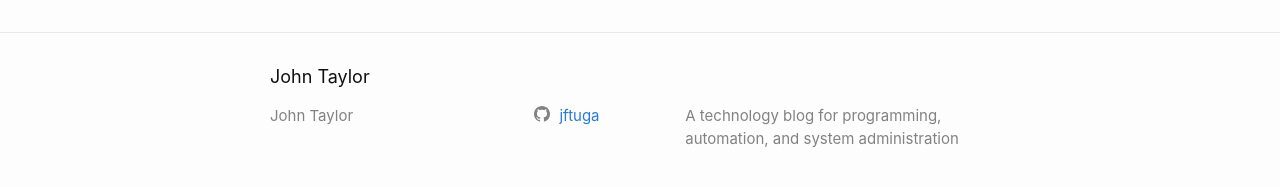
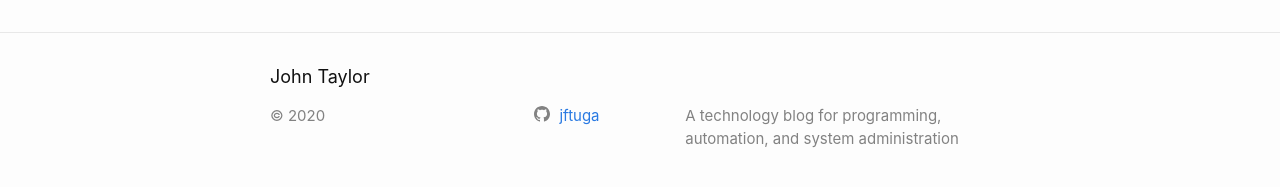
Before and after one commit to jftuga/blog, a Jekyll site: the page built from index.markdown, in a window 1280 px wide. Shown: the part 690-877 px from the top of the page. Built offline with Jekyll 4.4.1, drawn with Linux system fonts in a browser that asks for light colours.

Commit message:
add copyright

```diff
--- a/_includes/footer.html
+++ b/_includes/footer.html
@@ -8,16 +8,7 @@
     <div class="footer-col-wrapper">
       <div class="footer-col footer-col-1">
         <ul class="contact-list">
-          <li class="p-name">
-            {%- if site.author -%}
-              {{ site.author | escape }}
-            {%- else -%}
-              {{ site.title | escape }}
-            {%- endif -%}
-            </li>
-            {%- if site.email -%}
-            <li><a class="u-email" href="mailto:{{ site.email }}">{{ site.email }}</a></li>
-            {%- endif -%}
+          <li class="p-name">&copy; {{ 'now' | date: "%Y" }}</li>
         </ul>
       </div>
 
```
